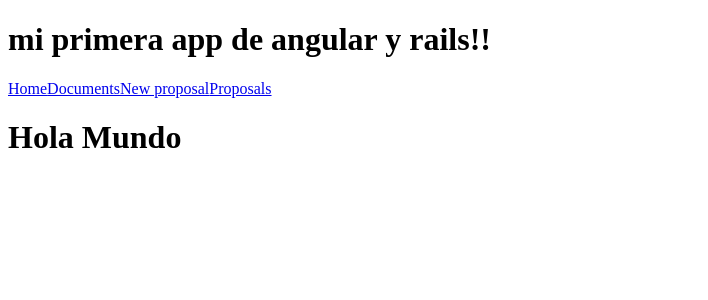
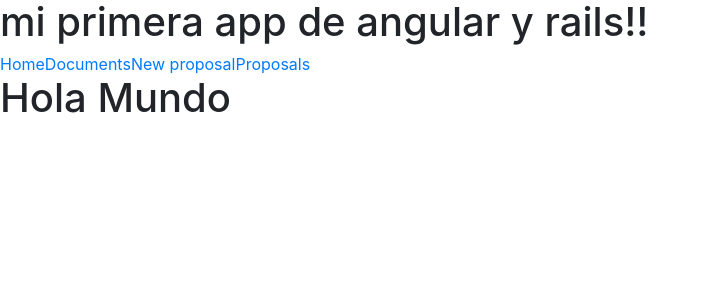
Before and after one commit to jorgeAM/appRailsAngular, an Angular app: page /home in a window 1280 px wide. Shown: the top 300 px of the page, without its empty margins (0-708 px from the left). Built offline with nearby package versions, Linux system fonts and the light colour scheme.

Commit message:
instalamos ng-bootstrapp

```diff
--- a/package.json
+++ b/package.json
@@ -21,6 +21,7 @@
     "@angular/platform-browser": "^4.0.0",
     "@angular/platform-browser-dynamic": "^4.0.0",
     "@angular/router": "^4.0.0",
+    "@ng-bootstrap/ng-bootstrap": "^1.0.0-beta.1",
     "core-js": "^2.4.1",
     "rxjs": "^5.1.0",
     "zone.js": "^0.8.4"
--- a/src/app/app.module.ts
+++ b/src/app/app.module.ts
@@ -2,6 +2,8 @@
 import { NgModule } from '@angular/core';
 //libreria para formularios
 import { FormsModule }   from '@angular/forms';
+//bootstrap para angular4
+import {NgbModule} from '@ng-bootstrap/ng-bootstrap';
 
 import { AppComponent } from './app.component';
 import { HomeComponent } from './homepage/homepage.component';
@@ -25,7 +27,9 @@
   imports: [
     BrowserModule,
     AppRoutingModule,
-    FormsModule
+    FormsModule,
+    //para ng-bootstrap
+    NgbModule.forRoot()
   ],
   providers: [],
   bootstrap: [AppComponent]
--- a/src/index.html
+++ b/src/index.html
@@ -6,6 +6,7 @@
   <base href="/">
 
   <meta name="viewport" content="width=device-width, initial-scale=1">
+  <link rel="stylesheet" href="https://maxcdn.bootstrapcdn.com/bootstrap/4.0.0-beta/css/bootstrap.min.css" integrity="sha384-/Y6pD6FV/Vv2HJnA6t+vslU6fwYXjCFtcEpHbNJ0lyAFsXTsjBbfaDjzALeQsN6M" crossorigin="anonymous">
   <link rel="icon" type="image/x-icon" href="favicon.ico">
 </head>
 <body>
```
